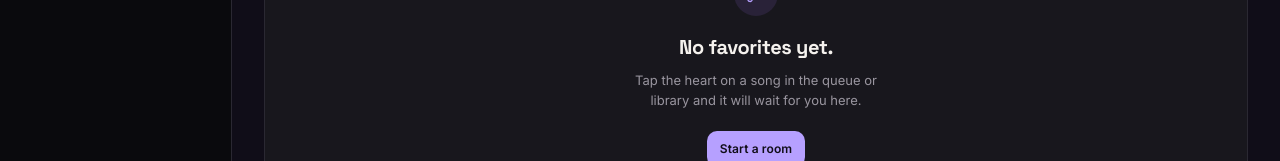
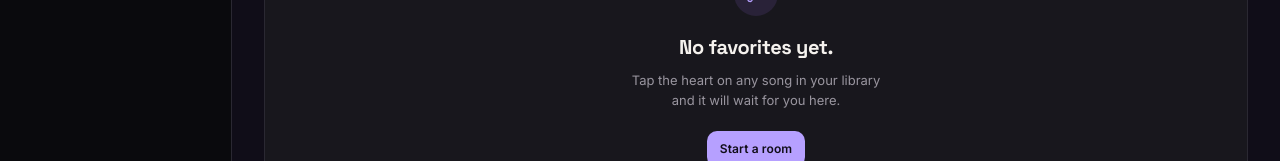
Before and after one commit to Ediwow110/echo-karaoke, a React (Vite) app: page /favorites in a window 1280 px wide. Shown: the part 208-369 px from the top of the page. Built offline with nearby package versions, Linux system fonts and the light colour scheme.

Commit message:
fix: favorites guidance points at a heart that exists

```diff
--- a/src/features/library/SongCollectionView.tsx
+++ b/src/features/library/SongCollectionView.tsx
@@ -43,7 +43,7 @@ const copy: Record<CollectionMode, { eyebrow: string; title: string; description
     title: 'The songs you come back to.',
     description: 'Save the YouTube versions you love and bring them into the next room.',
     emptyTitle: 'No favorites yet.',
-    emptyBody: 'Tap the heart on a song in the queue or library and it will wait for you here.',
+    emptyBody: 'Tap the heart on any song in your library and it will wait for you here.',
   },
   recent: {
     eyebrow: 'Your collection',
```
